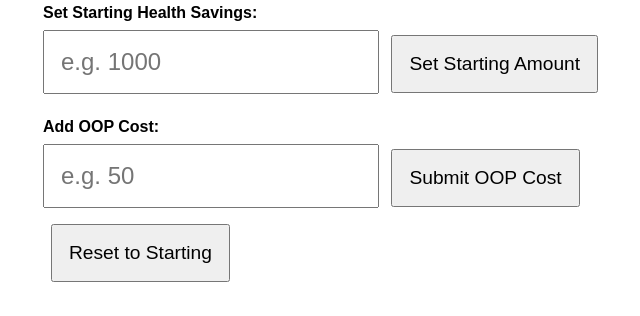
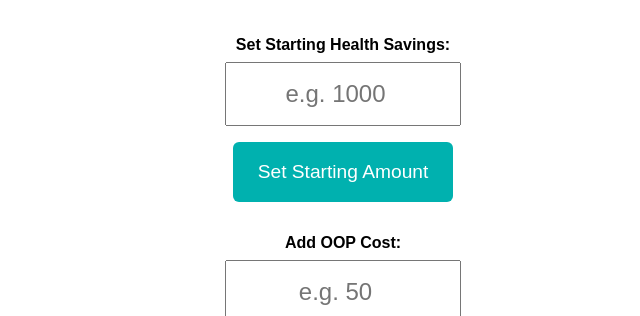
Before and after one commit to adamjamesblack/Cards, a plain HTML site: page HealthSavings.html in a window 1280 px wide. Shown: the part 127-443 px from the top of the page, without its empty margins (297-937 px from the left). Drawn offline with Linux system fonts and the light colour scheme.

Commit message:
Add files via upload

```diff
--- a/HealthSavings.html
+++ b/HealthSavings.html
@@ -9,29 +9,39 @@
       font-family: sans-serif;
       background: #ffffff;
       padding: 2rem;
-      max-width: 600px;
-      margin: auto;
+      display: flex;
+      flex-direction: column;
+      align-items: center;
     }
     h1 {
+      color: #512c62; /* Dark HealthEquity purple */
+      font-size: 2.5rem;
       text-align: center;
-      font-size: 2.5rem;
     }
     label {
       display: block;
-      margin-top: 1rem;
+      margin-top: 1.5rem;
       font-weight: bold;
+      text-align: center;
     }
     input {
       padding: 1rem;
       font-size: 1.5rem;
-      width: 50%;
-      margin: 0.5rem 0;
+      width: 200px;
+      margin: 0.5rem auto;
+      display: block;
+      text-align: center;
     }
     button {
-      padding: 1rem;
+      padding: 1.2rem;
       font-size: 1.2rem;
       margin: 0.5rem;
       cursor: pointer;
+      background-color: #00b1af; /* HealthEquity teal */
+      color: white;
+      border: none;
+      border-radius: 6px;
+      width: 220px;
     }
     #total {
       font-size: 2rem;
```
